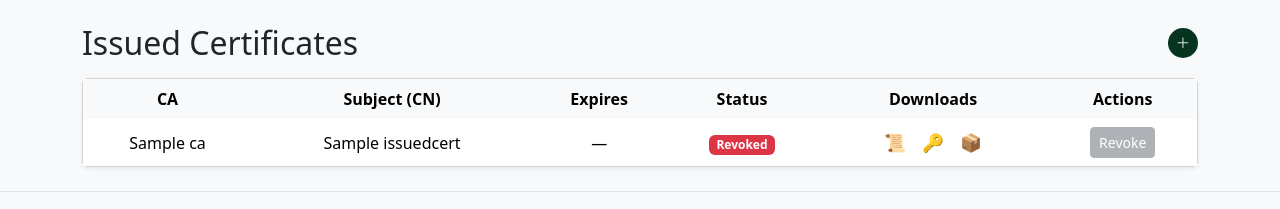
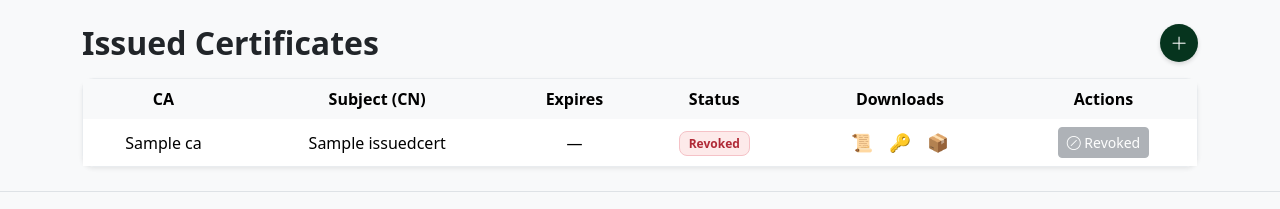
Before and after one commit to ahasansubri/cert_manager, a Django app: page /cert-manager/issued/ in a window 1280 px wide. Shown: the part 66-275 px from the top of the page. Run offline with Django 5.2, Linux system fonts and the light colour scheme; a user stored in the database is signed in; tables that the repository leaves empty hold one stand-in row (values such as "Sample post"); some libraries are stand-ins or nearby versions.

Commit message:
Template Mod

```diff
--- a/templates/cert_manager_issued_list.html
+++ b/templates/cert_manager_issued_list.html
@@ -3,6 +3,10 @@
 
 {% block extra_head %}
 <style>
+  /* Modern layout polish */
+  .page-header h2 { margin: 0; font-weight: 600; }
+  .card.sleek { border: 1px solid #e9ecef; border-radius: .75rem; }
+
   /* Center headers and table data */
   .issued-table th,
   .issued-table td {
@@ -10,33 +14,27 @@
     vertical-align: middle;
   }
 
-  /* Keep Actions aligned right visually, but center content within cell */
-  .issued-table th.text-end,
-  .issued-table td.text-end {
-    text-align: center !important;
-  }
-
-  /* Small round + button matches brand */
-  .btn-circle {
+  /* + Button (brand style, subtle shadow) */
+  .btn-add {
+    background-color: var(--brand-dark, #06341e);
+    color: #fff;
+    border: none;
     border-radius: 50%;
-    width: 30px;
-    height: 30px;
-    padding: 0;
+    width: 38px;
+    height: 38px;
     display: inline-flex;
     align-items: center;
     justify-content: center;
-    background-color: var(--brand-dark);
-    color: #fff;
-    border: none;
+    font-size: 1.1rem;
+    transition: all 0.2s ease-in-out;
+    box-shadow: 0 2px 4px rgba(0,0,0,0.15);
+  }
+  .btn-add:hover {
+    background-color: #052b17;
+    transform: scale(1.05);
   }
 
-  .btn-circle:hover {
-    opacity: 0.8;
-    color: white;
-    background-color: #06341e;
-  }
-
-  /* Downloads icons (no underline, keep original size) */
+  /* Downloads icons */
   .download-icons a {
     text-decoration: none;
     margin: 0 6px;
@@ -44,7 +42,30 @@
     line-height: 1;
   }
 
-  /* Revoke button: disabled/grey look when already revoked */
+  /* Status badges */
+  .badge-status {
+    padding: 0.45em .75em;
+    font-weight: 600;
+    border-radius: .5rem;
+    border: 1px solid transparent;
+  }
+  .badge-good {
+    background: #e8f5ee;
+    color: #166c3b;
+    border-color: #cde7d3;
+  }
+  .badge-expired {
+    background: #f3f4f6;
+    color: #495057;
+    border-color: #dee2e6;
+  }
+  .badge-revoked {
+    background: #fdeaea;
+    color: #b02a37;
+    border-color: #f5c2c7;
+  }
+
+  /* Revoke button: greyed when revoked */
   .btn-revoke:disabled,
   .btn-revoke.disabled {
     pointer-events: none;
@@ -57,14 +78,12 @@
 {% block content %}
 <div class="d-flex justify-content-between align-items-center mb-3 page-header">
   <h2>Issued Certificates</h2>
-  <div class="actions d-flex">
-    <a class="btn btn-sm btn-circle" href="{% url 'cert_manager_issue' %}" title="Issue New">
-      <i class="bi bi-plus-lg" style="font-size:0.9rem;"></i>
-    </a>
-  </div>
+  <a class="btn-add" href="{% url 'cert_manager_issue' %}" title="Issue New">
+    <i class="bi bi-plus-lg"></i>
+  </a>
 </div>
 
-<div class="card shadow-sm">
+<div class="card shadow-sm sleek">
   <div class="table-responsive">
     <table class="table table-hover table-borderless align-middle mb-0 issued-table">
       <thead class="table-light">
@@ -74,14 +93,14 @@
           <th>Expires</th>
           <th>Status</th>
           <th>Downloads</th>
-          <th class="text-end">Actions</th>
+          <th>Actions</th>
         </tr>
       </thead>
       <tbody>
         {% now "UTC" as now %}
         {% for ic in issued %}
           <tr>
-            <td>{{ ic.ca.name }}</td>
+            <td class="fw-medium">{{ ic.ca.name }}</td>
             <td>{{ ic.subject_cn|default:"—" }}</td>
 
             <td>
@@ -94,31 +113,41 @@
 
             <td>
               {% if ic.revoked %}
-                <span class="badge bg-danger">Revoked</span>
+                <span class="badge badge-status badge-revoked">Revoked</span>
               {% elif ic.expires_at and ic.expires_at < now %}
-                <span class="badge bg-secondary">Expired</span>
+                <span class="badge badge-status badge-expired">Expired</span>
               {% else %}
-                <span class="badge bg-success">Good</span>
+                <span class="badge badge-status badge-good">Good</span>
               {% endif %}
             </td>
 
             <td class="download-icons">
               <a href="{% url 'issued_download_cert' ic.pk %}" title="Export Cert">📜</a>
-              {% if ic.key_pem %}<a href="{% url 'issued_download_key' ic.pk %}" title="Export Key">🔑</a>{% endif %}
-              {% if ic.p12_file %}<a href="{% url 'issued_download_p12' ic.pk %}" title="Export P12">📦</a>{% endif %}
+              {% if ic.key_pem %}
+                <a href="{% url 'issued_download_key' ic.pk %}" title="Export Key">🔑</a>
+              {% endif %}
+              {% if ic.p12_file %}
+                <a href="{% url 'issued_download_p12' ic.pk %}" title="Export P12">📦</a>
+              {% endif %}
             </td>
 
-            <td class="text-end">
+            <td>
               {% if ic.revoked %}
-                <button class="btn btn-sm btn-secondary btn-revoke" disabled title="Already revoked">Revoke</button>
+                <button class="btn btn-sm btn-secondary btn-revoke" disabled title="Already revoked">
+                  <i class="bi bi-slash-circle"></i> Revoked
+                </button>
               {% else %}
-                <a class="btn btn-sm btn-danger btn-revoke" href="{% url 'cert_manager_revoke' ic.id %}">Revoke</a>
+                <a class="btn btn-sm btn-danger btn-revoke" href="{% url 'cert_manager_revoke' ic.id %}">
+                  <i class="bi bi-x-circle"></i> Revoke
+                </a>
               {% endif %}
             </td>
           </tr>
         {% empty %}
           <tr>
-            <td colspan="6" class="text-center text-muted py-4">No certificates issued yet.</td>
+            <td colspan="6" class="text-center text-muted py-4">
+              No certificates issued yet.
+            </td>
           </tr>
         {% endfor %}
       </tbody>
```
Also changed, not shown: templates/cert_manager_download_p12.html (+138 -37 lines).
